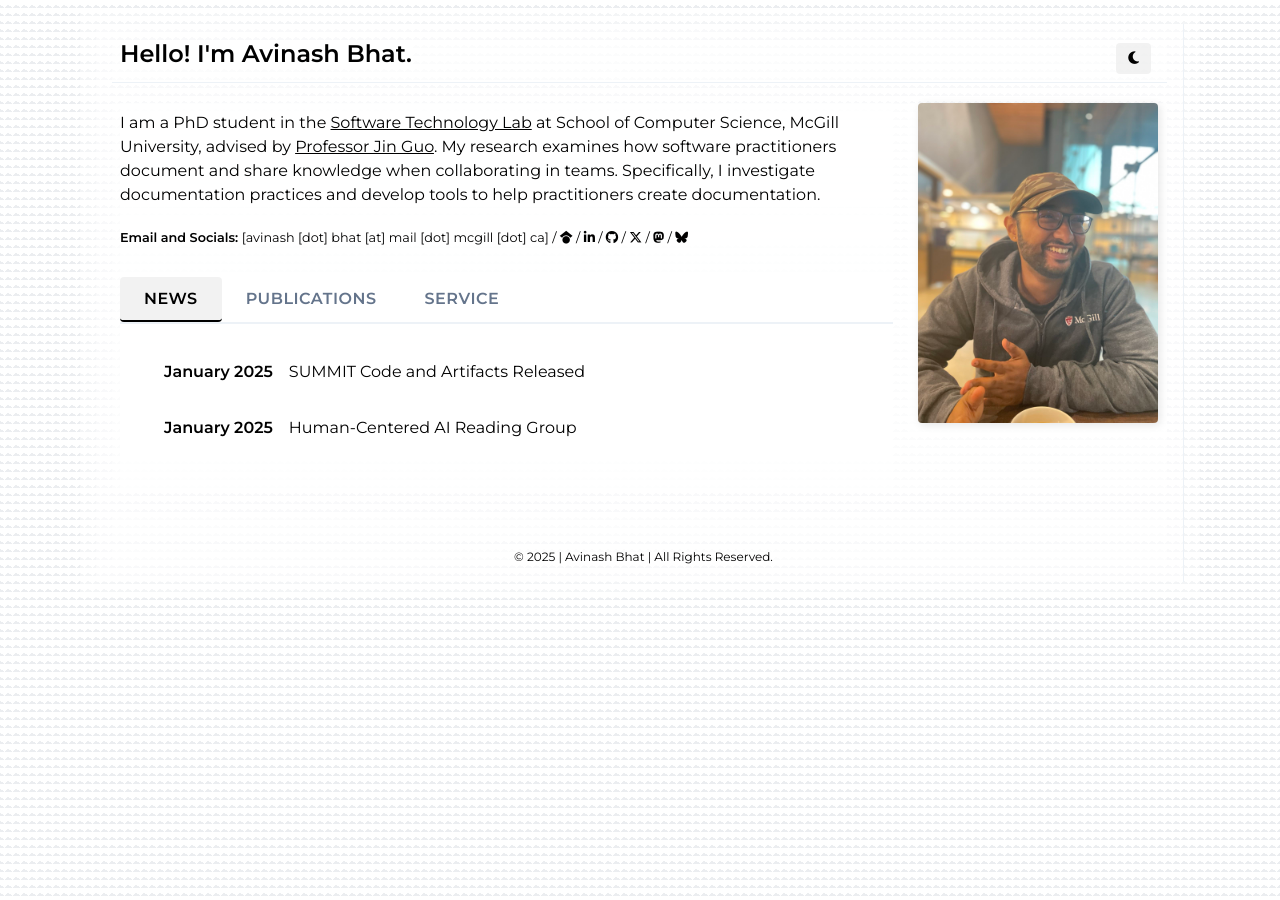
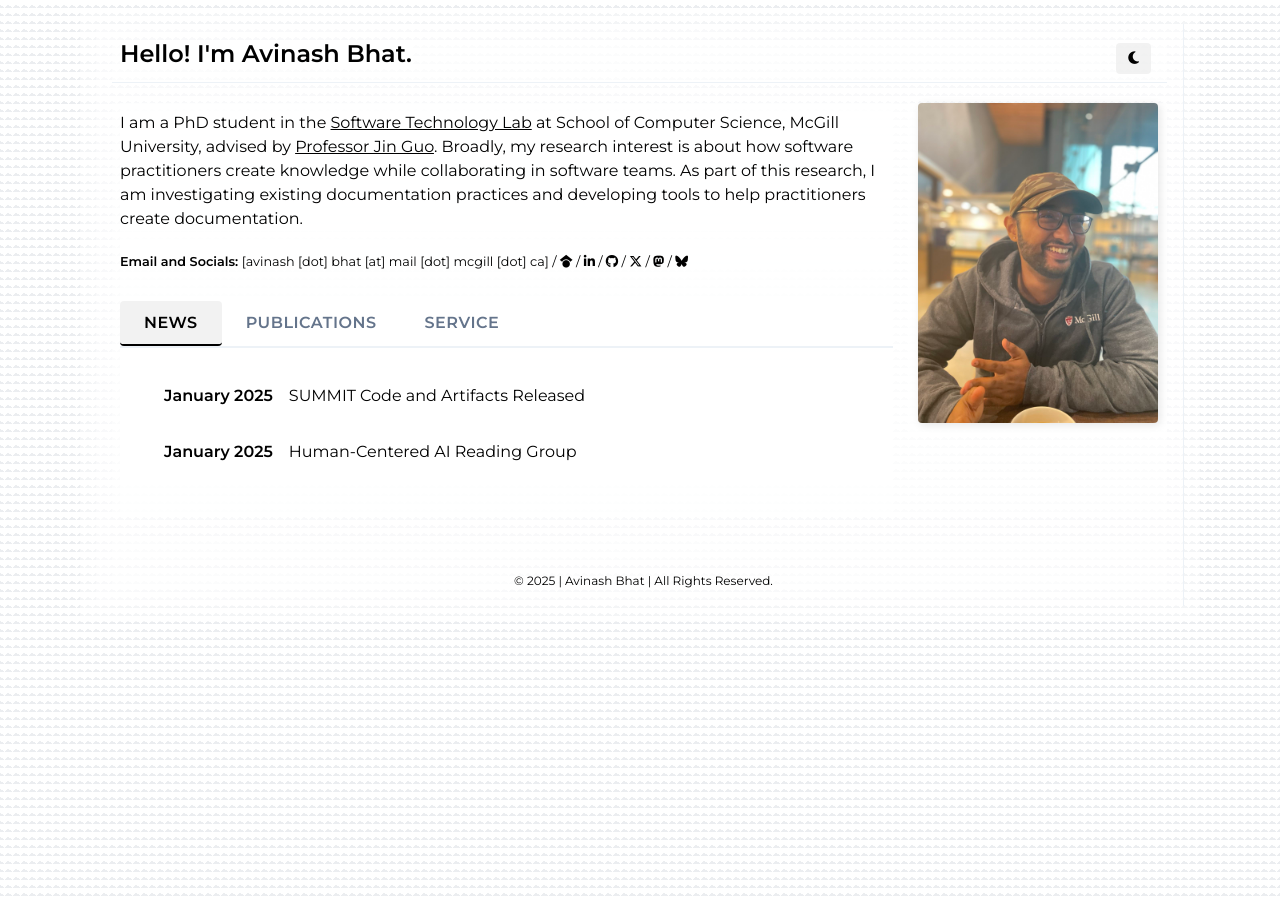
Before and after one commit to avinashbhat/avinashbhat.github.io, a Jekyll site: the page built from _pages/about.md, in a window 1280 px wide. Built offline with Jekyll 4.4.1, drawn with Linux system fonts in a browser that asks for light colours; nearby versions of some CDN libraries.

Commit message:
updated about

```diff
--- a/_pages/about.md
+++ b/_pages/about.md
@@ -5,7 +5,7 @@ title: Hello! I'm Avinash Bhat.
 <div class="intro-section">
   <div class="intro-text">
     <p>
-    I am a PhD student in the <a href="https://www.cs.mcgill.ca/~jguo/lab.html">Software Technology Lab</a> at School of Computer Science, McGill University, advised by <a href="https://www.cs.mcgill.ca/~jguo">Professor Jin Guo</a>. My research examines how software practitioners document and share knowledge when collaborating in teams. Specifically, I investigate documentation practices and develop tools to help practitioners create documentation.
+    I am a PhD student in the <a href="https://www.cs.mcgill.ca/~jguo/lab.html">Software Technology Lab</a> at School of Computer Science, McGill University, advised by <a href="https://www.cs.mcgill.ca/~jguo">Professor Jin Guo</a>. Broadly, my research interest is about how software practitioners create knowledge while collaborating in software teams. As part of this research, I am investigating existing documentation practices and developing tools to help practitioners create documentation.
     </p>
      <div class="profile-links">
      <br>
```
